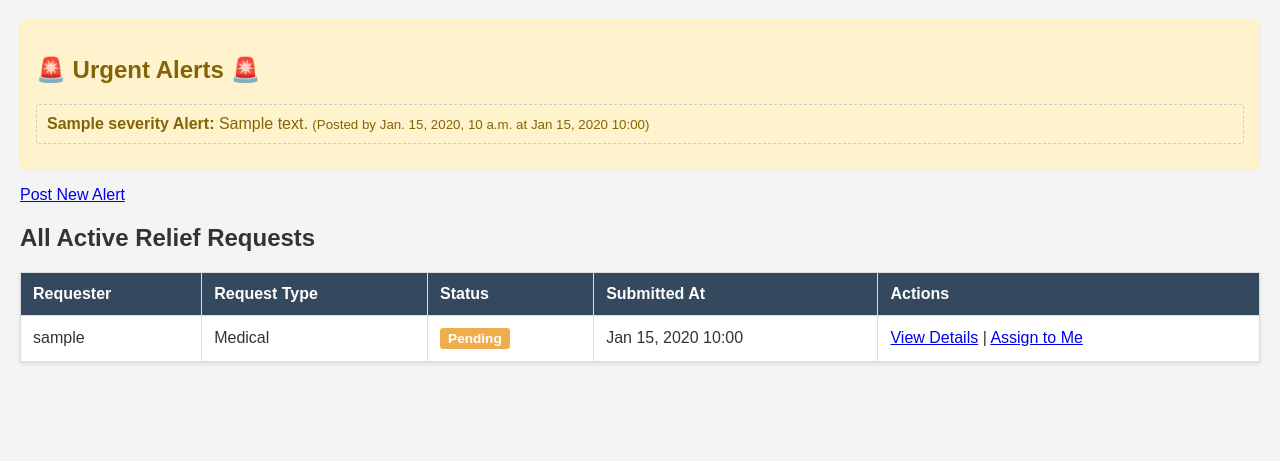
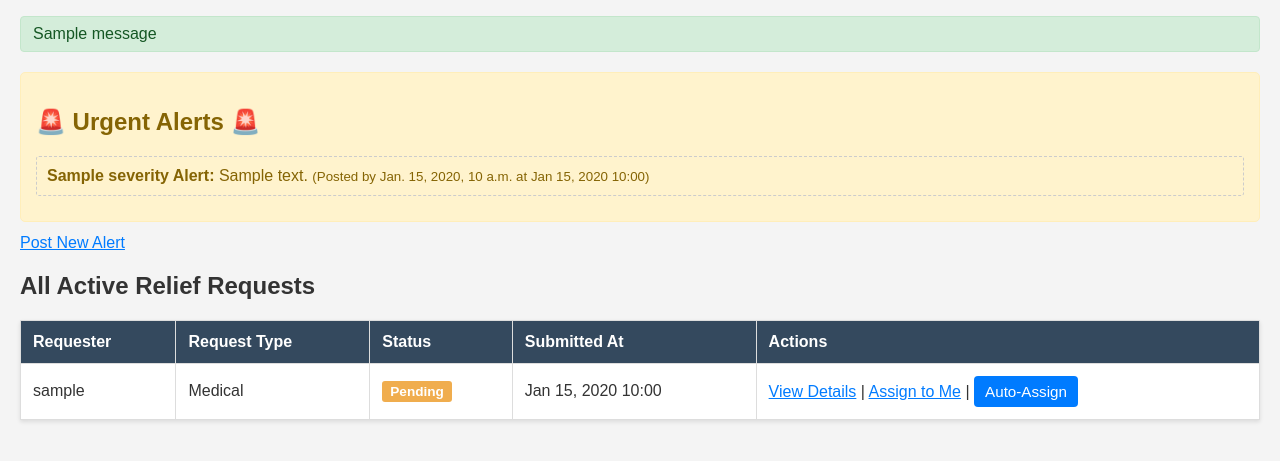
Before and after one commit to gitkoustavgit/Disaster-Management, a Django app: page /volunteer/dashboard/ in a window 1280 px wide. Shown: the part 78-539 px from the top of the page. Run offline with Django 5.2, Linux system fonts and the light colour scheme; a user stored in the database is signed in; tables that the repository leaves empty hold one stand-in row (values such as "Sample post"); one stand-in notice (Sample message) is shown; a database or web service that is not in the repository returns one stand-in record (values such as "Sample title").

Commit message:
23/10/25

```diff
--- a/core_app/templates/core_app/volunteer_dashboard.html
+++ b/core_app/templates/core_app/volunteer_dashboard.html
@@ -18,6 +18,11 @@
         .status-Pending { background-color: #f0ad4e; }
         .status-Assigned { background-color: #5bc0de; }
         .status-EnRoute { background-color: #5cb85c; }
+
+        /* simple buttons */
+        .btn { display:inline-block; padding: 6px 10px; border-radius: 4px; text-decoration:none; border: 1px solid transparent; font-size: 0.95em; }
+        .btn-primary { background:#007bff; color:#fff; }
+        .btn-link { color:#007bff; text-decoration:underline; border:none; background:transparent; padding:0; }
     </style>
 </head>
 <body>
@@ -25,13 +30,22 @@
         <h1>Volunteer Dashboard</h1>
         <div class="user-info">
             Hello, {{ user.username }}
-        {% if user.is_superuser %}
-            (Admin)
-        {% elif user.groups.all %}
-            ({{ user.groups.all.0.name }})
+            {% if user.is_superuser %}(Admin){% elif user.groups.all %}({{ user.groups.all.0.name }}){% endif %}
+            | <a href="{% url 'logout' %}">Logout</a>
+        </div>
+    </div>
+
+    {# Flash messages (so you see success/warning from auto-assign) #}
+    {% if messages %}
+      <ul style="list-style:none; padding:0; margin:16px 0;">
+        {% for message in messages %}
+          <li style="margin:6px 0; padding:8px 12px; border-radius:4px; {% if 'success' in message.tags %}background:#d4edda; border:1px solid #c3e6cb; color:#155724;{% elif 'warning' in message.tags %}background:#fff3cd; border:1px solid #ffeeba; color:#856404;{% elif 'error' in message.tags %}background:#f8d7da; border:1px solid #f5c6cb; color:#721c24;{% else %}background:#d1ecf1; border:1px solid #bee5eb; color:#0c5460;{% endif %}">
+            {{ message }}
+          </li>
+        {% endfor %}
+      </ul>
     {% endif %}
-| <a href="{% url 'logout' %}">Logout</a>        </div>
-    </div>
+
     {# Alerts Section #}
     {% if global_alerts %}
         <div style="margin-top: 20px; padding: 15px; background-color: #fff3cd; border: 1px solid #ffeeba; color: #856404; border-radius: 5px;">
@@ -44,10 +58,11 @@
             {% endfor %}
         </div>
     {% endif %}
-<!-- <p><a href="{% url 'create_alert' %}">Post New Alert</a></p> {# Add link to create alerts #} -->
+
     {% if user.is_superuser %}
-    <p><a href="{% url 'create_alert' %}">Post New Alert</a></p>
+        <p style="margin-top:12px;"><a class="btn-link" href="{% url 'create_alert' %}">Post New Alert</a></p>
     {% endif %}
+
     <h2>All Active Relief Requests</h2>
     <table>
         <thead>
@@ -67,9 +82,12 @@
                 <td><span class="status status-{{ request.status }}">{{ request.status }}</span></td>
                 <td>{{ request.created_at|date:"M d, Y H:i" }}</td>
                 <td>
-    <a href="{% url 'request_detail' request.id %}">View Details</a>
+                    <a class="btn-link" href="{% url 'request_detail' request.id %}">View Details</a>
                     {% if request.status == 'Pending' %}
-        | <a href="{% url 'assign_request' request.id %}">Assign to Me</a>
+                        | <a class="btn-link" href="{% url 'assign_request' request.id %}">Assign to Me</a>
+                        {% if user.is_superuser %}
+                            | <a class="btn btn-primary" href="{% url 'auto_assign_request' request.id %}">Auto-Assign</a>
+                        {% endif %}
                     {% endif %}
                 </td>
             </tr>
@@ -80,6 +98,5 @@
             {% endfor %}
         </tbody>
     </table>
-
 </body>
 </html>
--- a/core_app/views.py
+++ b/core_app/views.py
@@ -205,8 +205,8 @@ def auto_assign_request_view(request, request_id):
     """
     from .models import ReliefRequest
 
-    if not request.user.is_staff:
-        messages.error(request, "You do not have permission to perform this action.")
+    if not request.user.is_superuser:
+        messages.error(request, "Only NGO/admin can auto-assign volunteers.")
         return redirect('dashboard')
 
     try:
```
Also changed, not shown: core_app/templates/core_app/request_detail.html (+8 -5 lines). Lines whose indentation alone changed are shown as unchanged.
